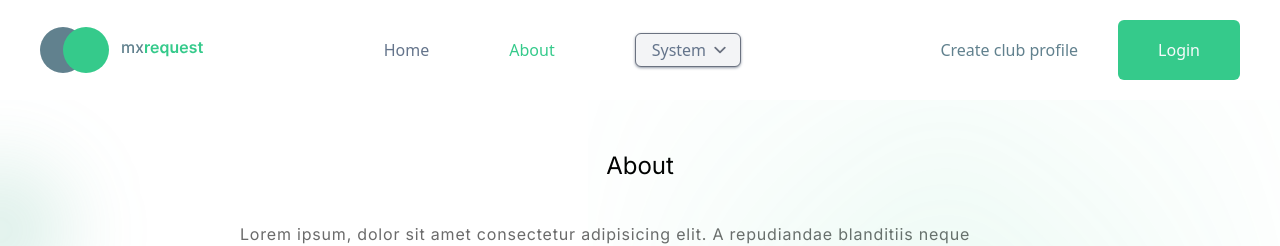
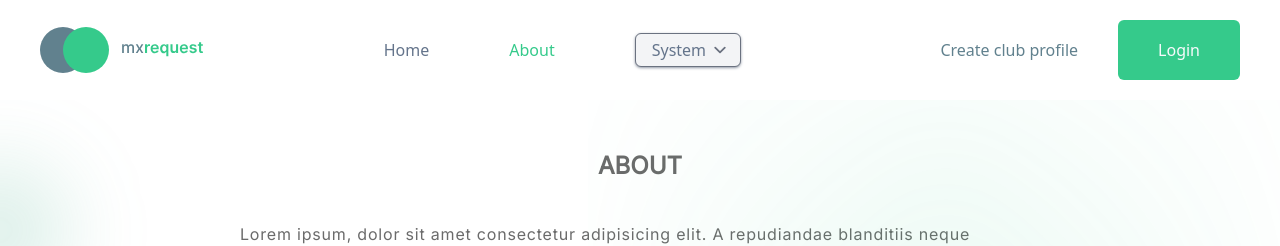
Before and after one commit to Hemdee1/Track-Request-App, a React (Vite) app: page /about in a window 1280 px wide. Shown: the top 246 px of the page. Built offline with nearby package versions, Linux system fonts and the light colour scheme; no server answers.

Commit message:
update about page

```diff
--- a/src/pages/About/About.tsx
+++ b/src/pages/About/About.tsx
@@ -4,7 +4,9 @@
   return (
     <main className="pt-[150px] px-6 font-Inter w-full min-h-[80vh]">
       <div className="w-[800px] mx-auto max-w-full">
-        <h1 className="text-2xl font-medium text-center">About</h1>
+        <h1 className="font-bold text-2xl text-[#6B6B6B] text-center mb-10 uppercase">
+          About
+        </h1>
         <p className="mt-10 text-[#6B6B6B] tracking-wider">
           Lorem ipsum, dolor sit amet consectetur adipisicing elit. A
           repudiandae blanditiis neque voluptates architecto cupiditate deleniti
```
